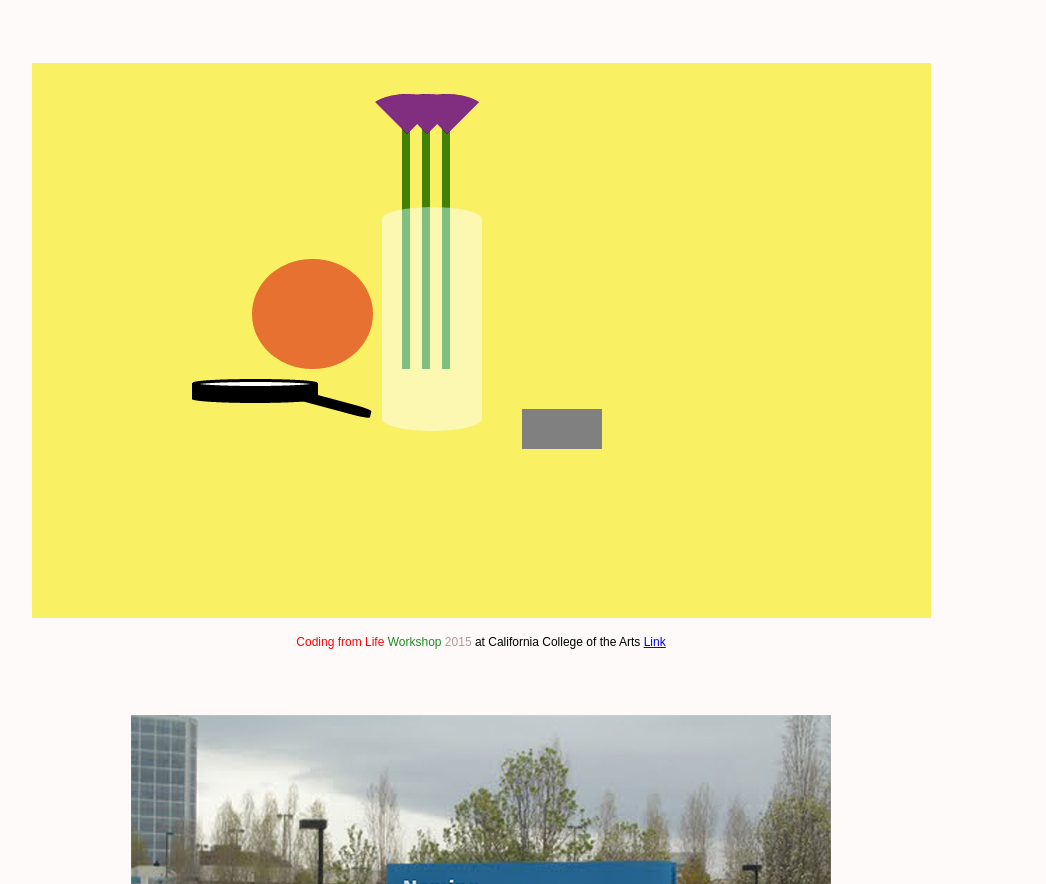
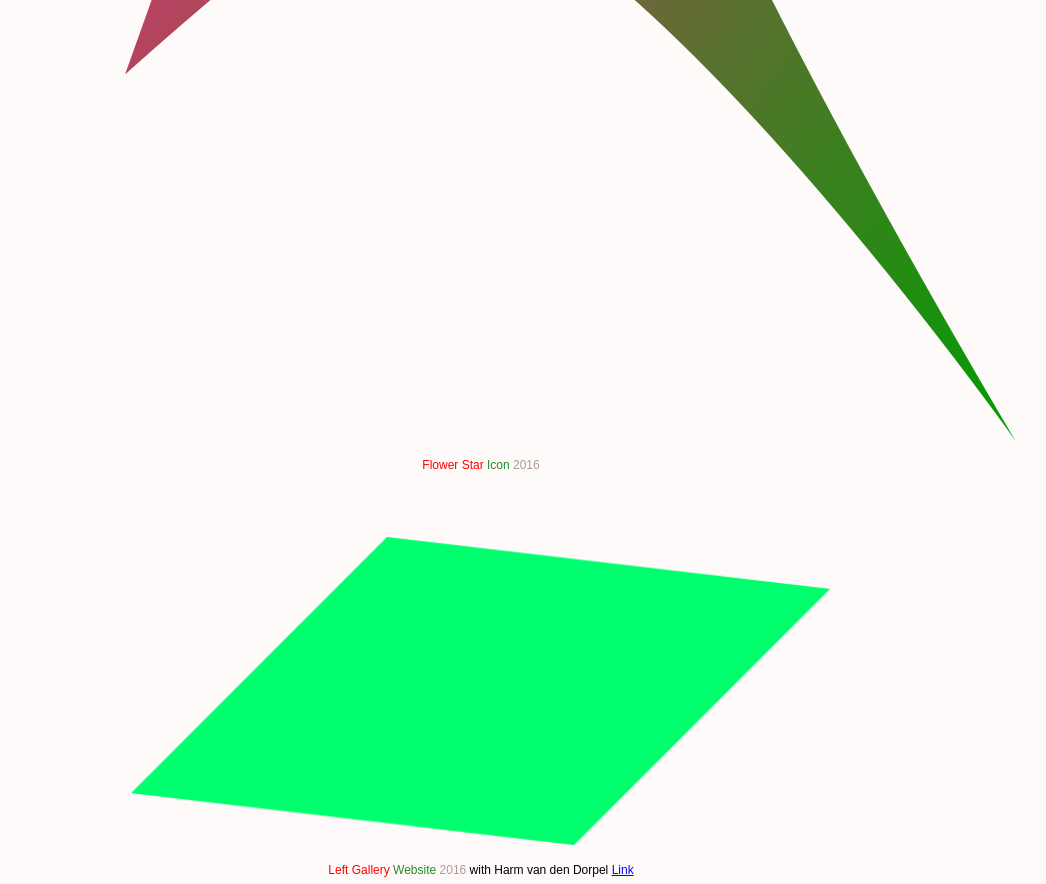
Before and after one commit to laurelschwulst/beautiful-company, a plain HTML site: page index.html in a window 1280 px wide. Shown: the part 709-1593 px from the top of the page, without its empty margins (159-1205 px from the left). Drawn offline with nearby package versions, Linux system fonts and the light colour scheme.

Commit message:
new project

```diff
--- a/index.html
+++ b/index.html
@@ -24,6 +24,26 @@
   <h1>
     Beautiful Company’s organizational structure is as flat as the desert. There are no employees, just owners, and everyone cares deeply about what is best for the group. <a href="mailto:hi@beautiful-company.com">Mailto Link</a>
   </h1>
+
+
+  <!-- Project: Flower Star -->
+  <div class="home-project">
+
+    <img src="images/flower.png">
+
+    <div class="metadata">
+      <div class="title">
+        Flower Star
+      </div>
+      <div class="type">
+        Icon
+      </div>
+      <div class="year">
+        2016
+      </div>
+    </div>
+
+  </div>
 
 
   <!-- Project: Left Gallery -->
```
Also changed, not shown: images/flower.png (added), 1 other file.
